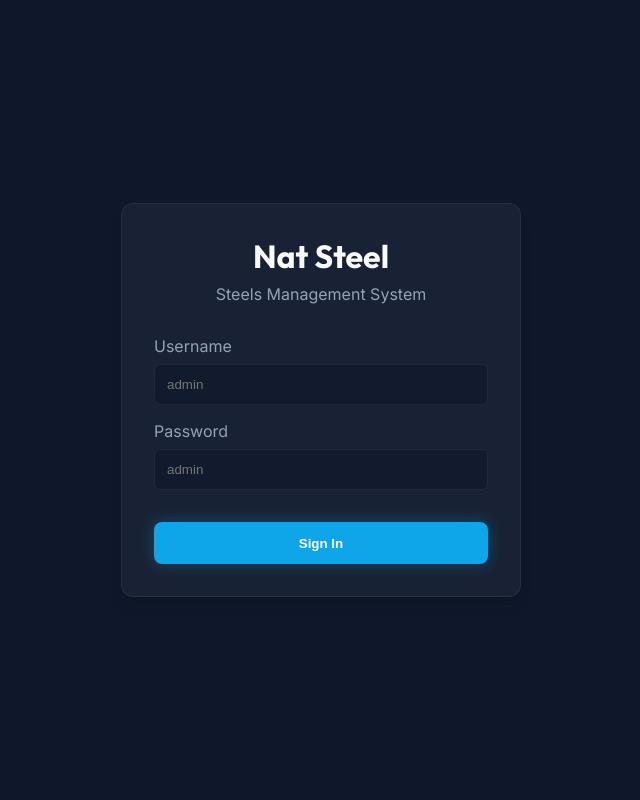
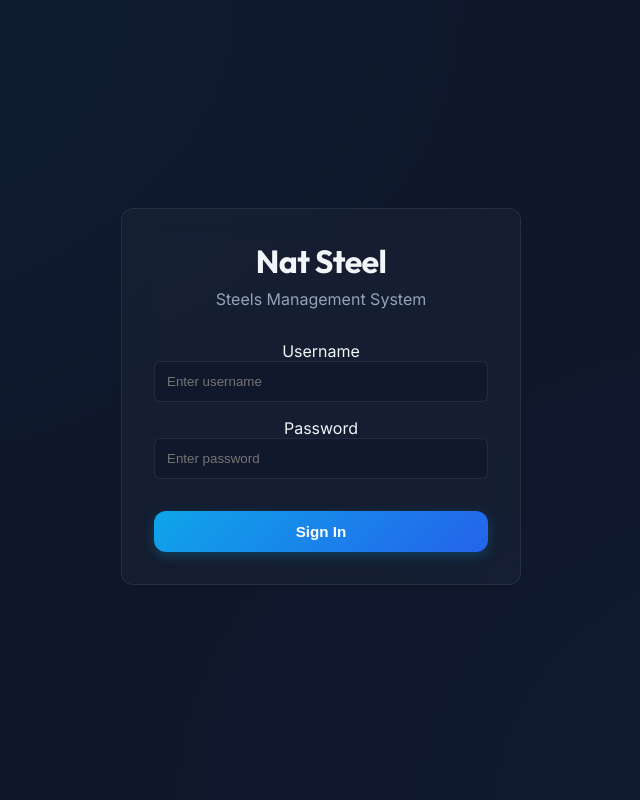
Before and after one commit to natnaelgetenet6-glitch/Abaysteel, a PHP site: page /Abaysteel/ in a window 1280 px wide. Shown: the whole page, without its empty margins (319-959 px from the left). Run offline with PHP 8.4, Linux system fonts and the light colour scheme.

Commit message:
change 47

```diff
--- a/index.html
+++ b/index.html
@@ -18,13 +18,15 @@
 
     <!-- Navigation -->
     <nav id="main-nav" class="glass-panel" style="margin-top:1rem; padding:0.75rem; display:none;">
+      <div class="nav-container">
         <button class="nav-btn active" id="nav-shop" onclick="switchView('shop')">Shop (POS)</button>
         <button class="nav-btn" id="nav-mgmt" onclick="switchView('management')">Management & Stock</button>
         <button class="nav-btn" id="nav-users" onclick="switchView('users')" style="display: none;">Users</button>
         <button class="nav-btn" id="nav-history" onclick="switchView('history')">History</button>
         <button class="nav-btn" id="nav-notes" onclick="switchView('notes')" style="display: none;">Item Rates</button>
         <button class="nav-btn" onclick="logout()"
-        style="margin-left: auto; color: var(--danger-color); border-color: var(--danger-color);">Logout</button>
+          style="margin-left: auto; color: var(--danger-color); border: 1px solid rgba(239, 68, 68, 0.2);">Logout</button>
+      </div>
     </nav>
 
     <!-- VIEW: LOGIN -->
@@ -34,13 +36,13 @@
         <p style="color: var(--text-secondary); margin-bottom: 2rem;">Steels Management System</p>
 
         <form id="login-form">
-          <div style="margin-bottom: 1rem; text-align: left;">
-            <label style="display: block; margin-bottom: 0.5rem; color: var(--text-secondary)">Username</label>
-            <input type="text" id="login-username" class="input-field" placeholder="admin" required>
+          <div class="input-group">
+            <label class="input-label">Username</label>
+            <input type="text" id="login-username" class="input-field" placeholder="Enter username" required>
           </div>
-          <div style="margin-bottom: 2rem; text-align: left;">
-            <label style="display: block; margin-bottom: 0.5rem; color: var(--text-secondary)">Password</label>
-            <input type="password" id="login-password" class="input-field" placeholder="admin" required>
+          <div class="input-group" style="margin-bottom: 2rem;">
+            <label class="input-label">Password</label>
+            <input type="password" id="login-password" class="input-field" placeholder="Enter password" required>
           </div>
           <button type="submit" class="btn btn-primary" style="width: 100%; justify-content: center;">Sign In</button>
         </form>
@@ -329,21 +331,18 @@
             <input type="hidden" id="manage-user-id">
 
             <div style="flex: 2; min-width: 150px;">
-              <label
-                style="display: block; font-size: 0.85rem; color: var(--text-secondary); margin-bottom: 0.4rem;">Username</label>
+              <label class="input-label">Username</label>
               <input type="text" id="manage-user-username" placeholder="Username" class="input-field" required>
             </div>
 
             <div style="flex: 2; min-width: 150px;">
-              <label
-                style="display: block; font-size: 0.85rem; color: var(--text-secondary); margin-bottom: 0.4rem;">Password</label>
+              <label class="input-label">Password</label>
               <input type="password" id="manage-user-password" placeholder="Leave blank to keep same"
                 class="input-field">
             </div>
 
             <div style="width: 140px;">
-              <label
-                style="display: block; font-size: 0.85rem; color: var(--text-secondary); margin-bottom: 0.4rem;">Role</label>
+              <label class="input-label">Role</label>
               <select id="manage-user-role" class="input-field" required>
                 <option value="shop">Shop</option>
                 <option value="admin">Admin</option>
@@ -383,7 +382,7 @@
         <form id="transfer-form">
           <input type="hidden" id="transfer-product-id">
           <div class="input-group">
-            <label style="display: block; margin-bottom: 0.5rem; color: var(--text-secondary)">Quantity to move</label>
+            <label class="input-label">Quantity to move</label>
             <input type="number" id="transfer-qty" class="input-field" min="1" required>
           </div>
           <p id="transfer-max-hint" style="font-size: 0.75rem; color: var(--text-secondary); margin-bottom: 1.5rem;">
@@ -404,28 +403,28 @@
         <form id="add-product-form">
           <input type="hidden" id="new-id">
           <div class="input-group">
-            <label style="display: block; margin-bottom: 0.5rem; color: var(--text-secondary)">Type</label>
+            <label class="input-label">Type</label>
             <input type="text" id="new-type" class="input-field" placeholder="e.g. H-Beam" required>
           </div>
           <div class="input-group">
-            <label style="display: block; margin-bottom: 0.5rem; color: var(--text-secondary)">Name</label>
+            <label class="input-label">Name</label>
             <input type="text" id="new-name" class="input-field" placeholder="e.g. H-Beam 200" required>
           </div>
           <div class="input-group">
-            <label style="display: block; margin-bottom: 0.5rem; color: var(--text-secondary)">Dimensions</label>
+            <label class="input-label">Dimensions</label>
             <input type="text" id="new-dim" class="input-field" placeholder="e.g. 200x200mm, 300x300mm">
           </div>
           <div style="display: grid; grid-template-columns: 1fr 1fr; gap: 1rem;">
             <div class="input-group">
-              <label style="display: block; margin-bottom: 0.5rem; color: var(--text-secondary)">Qty</label>
+              <label class="input-label">Qty</label>
               <input type="number" id="new-qty" class="input-field" required>
             </div>
             <div class="input-group">
-              <label style="display: block; margin-bottom: 0.5rem; color: var(--text-secondary)">Buy Price</label>
+              <label class="input-label">Buy Price</label>
               <input type="number" step="0.01" id="new-buy-price" class="input-field" placeholder="Cost" required>
             </div>
             <div class="input-group">
-              <label style="display: block; margin-bottom: 0.5rem; color: var(--text-secondary)">Sell Price</label>
+              <label class="input-label">Sell Price</label>
               <input type="number" step="0.01" id="new-sell-price" class="input-field" placeholder="Sale" required>
             </div>
           </div>
--- a/style.css
+++ b/style.css
@@ -1,43 +1,51 @@
 :root {
     --bg-dark: #0f172a;
-    --bg-card: rgba(30, 41, 59, 0.7);
-    --bg-hover: rgba(51, 65, 85, 0.5);
+    --bg-card: rgba(30, 41, 59, 0.4);
+    --bg-glass: rgba(15, 23, 42, 0.6);
+    --bg-hover: rgba(51, 65, 85, 0.3);
 
-    --text-primary: #f8fafc;
+    --text-primary: #f1f5f9;
     --text-secondary: #94a3b8;
     --text-accent: #38bdf8;
 
-    --border-color: rgba(148, 163, 184, 0.1);
-    --primary-color: #0ea5e9;
-    --success-color: #22c55e;
+    --border-color: rgba(255, 255, 255, 0.08);
+    --primary-gradient: linear-gradient(135deg, #0ea5e9 0%, #2563eb 100%);
+    --primary-color: #38bdf8;
+    --success-color: #10b981;
     --danger-color: #ef4444;
 
     --shadow-sm: 0 1px 2px 0 rgb(0 0 0 / 0.05);
-    --shadow-lg: 0 10px 15px -3px rgb(0 0 0 / 0.1), 0 4px 6px -4px rgb(0 0 0 / 0.1);
+    --shadow-md: 0 4px 6px -1px rgb(0 0 0 / 0.1), 0 2px 4px -2px rgb(0 0 0 / 0.1);
+    --shadow-lg: 0 20px 25px -5px rgb(0 0 0 / 0.2), 0 8px 10px -6px rgb(0 0 0 / 0.2);
+    --shadow-glow: 0 0 20px rgba(56, 189, 248, 0.15);
 
     --font-heading: 'Outfit', sans-serif;
     --font-body: 'Inter', sans-serif;
+    --radius-md: 12px;
+    --radius-lg: 16px;
 }
 
 * {
     margin: 0;
     padding: 0;
     box-sizing: border-box;
+    -webkit-font-smoothing: antialiased;
+    -moz-osx-font-smoothing: grayscale;
 }
 
 body {
     background-color: var(--bg-dark);
+    background-image:
+        radial-gradient(at 0% 0%, rgba(14, 165, 233, 0.05) 0px, transparent 50%),
+        radial-gradient(at 100% 100%, rgba(37, 99, 235, 0.05) 0px, transparent 50%);
     color: var(--text-primary);
     font-family: var(--font-body);
     height: 100vh;
     height: 100dvh;
-    /* Dynamic viewport height for mobile browsers on windows */
     display: flex;
     overflow: hidden;
     scrollbar-width: thin;
-    /* Firefox */
     scrollbar-color: #475569 transparent;
-    /* Firefox */
 }
 
 /* Typography */
@@ -47,10 +55,11 @@
 h4 {
     font-family: var(--font-heading);
     font-weight: 700;
+    letter-spacing: -0.02em;
 }
 
 .text-gradient {
-    background: linear-gradient(135deg, #38bdf8 0%, #3b82f6 100%);
+    background: var(--primary-gradient);
     -webkit-background-clip: text;
     background-clip: text;
     -webkit-text-fill-color: transparent;
@@ -59,18 +68,23 @@
 /* Glassmorphism */
 .glass-panel {
     background: var(--bg-card);
-    backdrop-filter: blur(12px);
-    -webkit-backdrop-filter: blur(12px);
+    backdrop-filter: blur(16px);
+    -webkit-backdrop-filter: blur(16px);
     border: 1px solid var(--border-color);
-    border-radius: 12px;
-    box-shadow: var(--shadow-lg);
+    border-radius: var(--radius-md);
+    box-shadow: var(--shadow-md);
+    transition: box-shadow 0.3s ease, border-color 0.3s ease;
+}
+
+.glass-panel:hover {
+    border-color: rgba(255, 255, 255, 0.15);
 }
 
 /* Layout */
 #app {
     display: flex;
     flex-direction: column;
-    padding: 1.5rem;
+    padding: 1rem 1.5rem 1.5rem 1.5rem;
     width: 100%;
     height: 100vh;
     gap: 0;
@@ -262,21 +276,33 @@
 }
 
 /* Management Table */
+#mgmt-inventory-list tr {
+    transition: background 0.2s ease;
+}
+
 #mgmt-inventory-list tr:hover {
-    background: rgba(255, 255, 255, 0.03);
+    background: rgba(255, 255, 255, 0.04);
 }
 
 #mgmt-inventory-list td {
-    padding: 0.75rem 0.5rem;
-    border-bottom: 1px solid rgba(255, 255, 255, 0.05);
+    padding: 1rem 0.55rem;
+    border-bottom: 1px solid rgba(255, 255, 255, 0.03);
+    font-size: 0.95rem;
 }
 
 .sticky-header th {
     position: sticky;
     top: 0;
-    background: var(--bg-dark);
+    background: #111827;
     z-index: 10;
-    box-shadow: 0 1px 0 var(--border-color);
+    padding: 1rem 0.55rem;
+    text-align: left;
+    font-size: 0.85rem;
+    font-weight: 600;
+    color: var(--text-secondary);
+    text-transform: uppercase;
+    letter-spacing: 0.05em;
+    border-bottom: 1px solid var(--border-color);
 }
 
 /* Sales (Right) */
@@ -319,30 +345,41 @@
 
 /* UI Elements */
 .btn {
-    width: 100%;
-    padding: 0.85rem;
+    display: inline-flex;
+    align-items: center;
+    justify-content: center;
+    gap: 0.5rem;
+    padding: 0.75rem 1.5rem;
     border: none;
-    border-radius: 8px;
+    border-radius: var(--radius-md);
     font-weight: 600;
+    font-size: 0.95rem;
     cursor: pointer;
-    transition: all 0.2s;
+    transition: all 0.25s cubic-bezier(0.4, 0, 0.2, 1);
+    white-space: nowrap;
 }
 
 .btn-primary {
-    background: var(--primary-color);
+    background: var(--primary-gradient);
     color: white;
-    box-shadow: 0 0 15px rgba(14, 165, 233, 0.3);
+    box-shadow: 0 4px 12px rgba(14, 165, 233, 0.25);
 }
 
 .btn-primary:hover {
-    background: #0284c7;
-    transform: translateY(-2px);
-    box-shadow: 0 0 25px rgba(14, 165, 233, 0.5);
+    transform: translateY(-1px);
+    box-shadow: 0 6px 20px rgba(14, 165, 233, 0.4);
+    filter: brightness(1.1);
 }
 
 .btn-danger {
-    background: rgba(239, 68, 68, 0.2);
+    background: rgba(239, 68, 68, 0.1);
     color: var(--danger-color);
+    border: 1px solid rgba(239, 68, 68, 0.2);
+}
+
+.btn-danger:hover {
+    background: var(--danger-color);
+    color: white;
 }
 
 .btn-icon {
```
Lines whose indentation alone changed are shown as unchanged.
